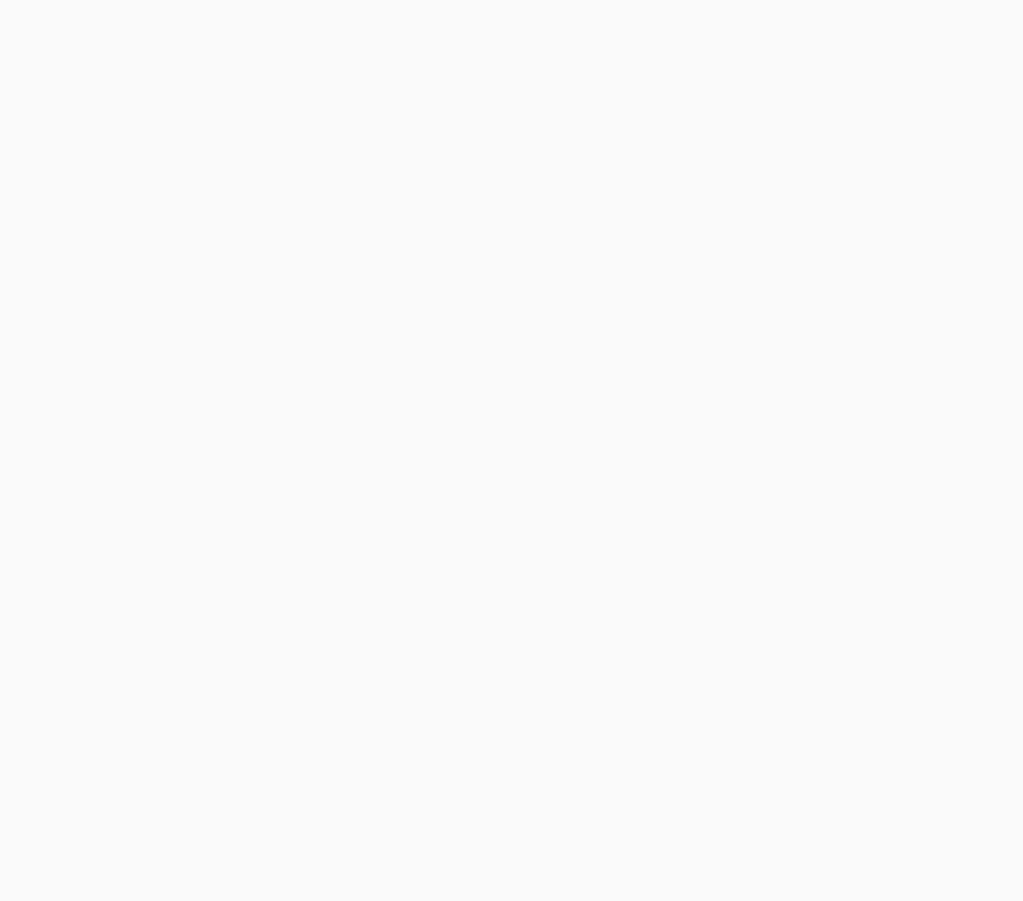
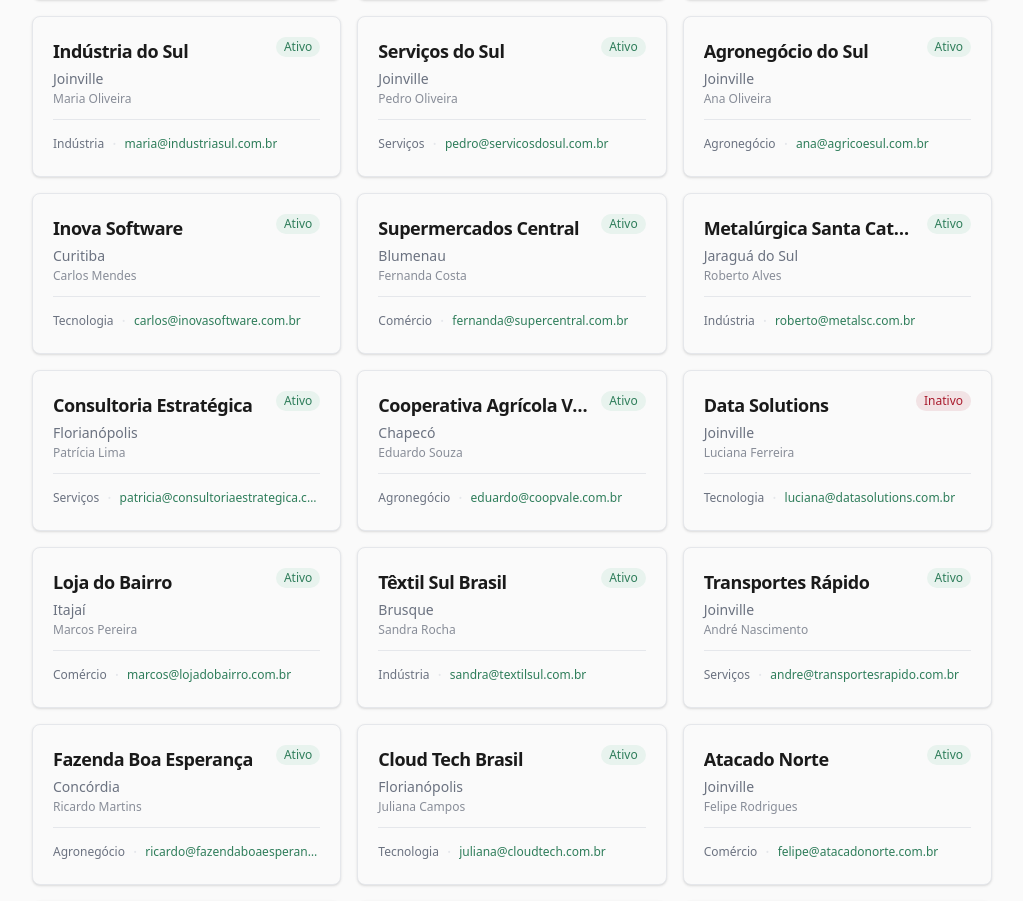
Before and after one commit to vhasckel/desafio-de-software, a Next.js app: page / in a window 1280 px wide. Shown: the part 366-1267 px from the top of the page, without its empty margins (128-1151 px from the left). Before the commit the page ends 800 px from the top, so only its background shows below. Built offline with nearby package versions, Linux system fonts and the light colour scheme.

Commit message:
feature: display business list on home page

```diff
--- a/src/app/page.tsx
+++ b/src/app/page.tsx
@@ -1,22 +1,48 @@
+import { mockBusinesses } from '@/mocks/business';
+import { BusinessCard } from '@/components/layout/BusinessCard';
 import Link from 'next/link';
 
 export default function Home() {
   return (
-    <div className="min-h-screen bg-background text-foreground p-8">
-      <div className="max-w-2xl mx-auto">
-        <h1 className="text-3xl font-bold text-foreground mb-2">
+    <div className="min-h-screen bg-background text-foreground">
+      <header className="border-b border-border bg-sc-green-pale/30">
+        <div className="mx-auto max-w-5xl px-6 py-8 sm:px-8">
+          <div className="flex flex-col gap-4 sm:flex-row sm:items-end sm:justify-between">
+            <div className="border-l-4 border-accent pl-4">
+              <h1 className="text-2xl font-semibold tracking-tight text-foreground sm:text-3xl">
                 Empreendimentos SC
               </h1>
-        <p className="text-muted mb-6">
+              <p className="mt-1 text-sm text-muted sm:text-base">
                 Cadastro de empreendimentos em Santa Catarina
               </p>
+            </div>
             <Link
               href="/new"
-          className="inline-block bg-accent text-white px-6 py-2 rounded font-medium hover:bg-accent-hover transition-colors"
+              className="inline-flex shrink-0 items-center justify-center rounded-lg bg-accent px-5 py-2.5 text-sm font-medium text-white transition-colors hover:bg-accent-hover focus:outline-none focus:ring-2 focus:ring-accent focus:ring-offset-2"
             >
               Novo Empreendimento
             </Link>
           </div>
         </div>
+      </header>
+
+      <main className="mx-auto max-w-5xl px-6 py-8 sm:px-8">
+        <section aria-labelledby="list-heading">
+          <h2 id="list-heading" className="sr-only">
+            Lista de empreendimentos
+          </h2>
+          <p className="mb-6 text-sm text-muted">
+            {mockBusinesses.length} empreendimento{mockBusinesses.length !== 1 ? 's' : ''} cadastrado{mockBusinesses.length !== 1 ? 's' : ''}
+          </p>
+          <ul className="grid grid-cols-1 gap-4 sm:grid-cols-2 xl:grid-cols-3">
+            {mockBusinesses.map((business) => (
+              <li key={business.id}>
+                <BusinessCard business={business} />
+              </li>
+            ))}
+          </ul>
+        </section>
+      </main>
+    </div>
   );
 }
--- /dev/null
+++ b/src/components/layout/BusinessCard.tsx
@@ -0,0 +1,40 @@
+import { Business, BusinessStatus } from '@/types/business';
+
+export function BusinessCard({ business }: { business: Business }) {
+  return (
+    <article className="group relative rounded-lg border border-border bg-background p-5 shadow-sm transition-shadow hover:shadow-md">
+      <div className="flex items-start justify-between gap-3">
+        <div className="min-w-0 flex-1">
+          <h2 className="truncate text-lg font-semibold tracking-tight text-foreground">
+            {business.name}
+          </h2>
+          <p className="mt-1 text-sm text-muted">
+            {business.city}
+          </p>
+          <p className="mt-0.5 text-xs text-muted/80">
+            {business.manager}
+          </p>
+        </div>
+        <span
+          className={`shrink-0 rounded-full px-2 py-0.5 text-xs font-medium ${
+            business.status === BusinessStatus.ACTIVE
+              ? 'bg-sc-green-pale text-sc-green'
+              : 'bg-sc-red/10 text-sc-red'
+          }`}
+        >
+          {business.status}
+        </span>
+      </div>
+      <div className="mt-3 flex items-center gap-2 border-t border-border pt-3">
+        <span className="text-xs text-muted">{business.sector}</span>
+        <span className="text-border">·</span>
+        <a
+          href={`mailto:${business.contact}`}
+          className="truncate text-xs text-accent hover:text-accent-hover hover:underline"
+        >
+          {business.contact}
+        </a>
+      </div>
+    </article>
+  );
+}
--- /dev/null
+++ b/src/mocks/business.ts
@@ -0,0 +1,238 @@
+import { BusinessSector, BusinessStatus } from '@/types/business';
+
+export const mockBusinesses = [
+  {
+    id: '1',
+    name: 'Empresa 1',
+    manager: 'João da Silva',
+    city: 'Joinville',
+    sector: BusinessSector.TECHNOLOGY,
+    contact: 'joao.silva@empresa1.com',
+    status: BusinessStatus.ACTIVE,
+  },
+  {
+    id: '2',
+    name: 'Tech Sul Ltda',
+    manager: 'Maria Silva',
+    city: 'Florianópolis',
+    sector: BusinessSector.TECHNOLOGY,
+    contact: 'contato@techsul.com.br',
+    status: BusinessStatus.ACTIVE,
+  },
+  {
+    id: '3',
+    name: 'Comércio do Vale',
+    manager: 'João Santos',
+    city: 'Joinville',
+    sector: BusinessSector.COMMERCE,
+    contact: 'joao@comerciodovale.com',
+    status: BusinessStatus.ACTIVE,
+  },
+  {
+    id: '4',
+    name: 'Indústria do Sul',
+    manager: 'Maria Oliveira',
+    city: 'Joinville',
+    sector: BusinessSector.INDUSTRY,
+    contact: 'maria@industriasul.com.br',
+    status: BusinessStatus.ACTIVE,
+  },
+  {
+    id: '5',
+    name: 'Serviços do Sul',
+    manager: 'Pedro Oliveira',
+    city: 'Joinville',
+    sector: BusinessSector.SERVICES,
+    contact: 'pedro@servicosdosul.com.br',
+    status: BusinessStatus.ACTIVE,
+  },
+  {
+    id: '6',
+    name: 'Agronegócio do Sul',
+    manager: 'Ana Oliveira',
+    city: 'Joinville',
+    sector: BusinessSector.AGRONEGIO,
+    contact: 'ana@agricoesul.com.br',
+    status: BusinessStatus.ACTIVE,
+  },
+  {
+    id: '7',
+    name: 'Inova Software',
+    manager: 'Carlos Mendes',
+    city: 'Curitiba',
+    sector: BusinessSector.TECHNOLOGY,
+    contact: 'carlos@inovasoftware.com.br',
+    status: BusinessStatus.ACTIVE,
+  },
+  {
+    id: '8',
+    name: 'Supermercados Central',
+    manager: 'Fernanda Costa',
+    city: 'Blumenau',
+    sector: BusinessSector.COMMERCE,
+    contact: 'fernanda@supercentral.com.br',
+    status: BusinessStatus.ACTIVE,
+  },
+  {
+    id: '9',
+    name: 'Metalúrgica Santa Catarina',
+    manager: 'Roberto Alves',
+    city: 'Jaraguá do Sul',
+    sector: BusinessSector.INDUSTRY,
+    contact: 'roberto@metalsc.com.br',
+    status: BusinessStatus.ACTIVE,
+  },
+  {
+    id: '10',
+    name: 'Consultoria Estratégica',
+    manager: 'Patrícia Lima',
+    city: 'Florianópolis',
+    sector: BusinessSector.SERVICES,
+    contact: 'patricia@consultoriaestrategica.com',
+    status: BusinessStatus.ACTIVE,
+  },
+  {
+    id: '11',
+    name: 'Cooperativa Agrícola Vale',
+    manager: 'Eduardo Souza',
+    city: 'Chapecó',
+    sector: BusinessSector.AGRONEGIO,
+    contact: 'eduardo@coopvale.com.br',
+    status: BusinessStatus.ACTIVE,
+  },
+  {
+    id: '12',
+    name: 'Data Solutions',
+    manager: 'Luciana Ferreira',
+    city: 'Joinville',
+    sector: BusinessSector.TECHNOLOGY,
+    contact: 'luciana@datasolutions.com.br',
+    status: BusinessStatus.INACTIVE,
+  },
+  {
+    id: '13',
+    name: 'Loja do Bairro',
+    manager: 'Marcos Pereira',
+    city: 'Itajaí',
+    sector: BusinessSector.COMMERCE,
+    contact: 'marcos@lojadobairro.com.br',
+    status: BusinessStatus.ACTIVE,
+  },
+  {
+    id: '14',
+    name: 'Têxtil Sul Brasil',
+    manager: 'Sandra Rocha',
+    city: 'Brusque',
+    sector: BusinessSector.INDUSTRY,
+    contact: 'sandra@textilsul.com.br',
+    status: BusinessStatus.ACTIVE,
+  },
+  {
+    id: '15',
+    name: 'Transportes Rápido',
+    manager: 'André Nascimento',
+    city: 'Joinville',
+    sector: BusinessSector.SERVICES,
+    contact: 'andre@transportesrapido.com.br',
+    status: BusinessStatus.ACTIVE,
+  },
+  {
+    id: '16',
+    name: 'Fazenda Boa Esperança',
+    manager: 'Ricardo Martins',
+    city: 'Concórdia',
+    sector: BusinessSector.AGRONEGIO,
+    contact: 'ricardo@fazendaboaesperanca.com.br',
+    status: BusinessStatus.ACTIVE,
+  },
+  {
+    id: '17',
+    name: 'Cloud Tech Brasil',
+    manager: 'Juliana Campos',
+    city: 'Florianópolis',
+    sector: BusinessSector.TECHNOLOGY,
+    contact: 'juliana@cloudtech.com.br',
+    status: BusinessStatus.ACTIVE,
+  },
+  {
+    id: '18',
+    name: 'Atacado Norte',
+    manager: 'Felipe Rodrigues',
+    city: 'Joinville',
+    sector: BusinessSector.COMMERCE,
+    contact: 'felipe@atacadonorte.com.br',
+    status: BusinessStatus.ACTIVE,
+  },
+  {
+    id: '19',
+    name: 'Plásticos do Litoral',
+    manager: 'Cristina Barbosa',
+    city: 'São José',
+    sector: BusinessSector.INDUSTRY,
+    contact: 'cristina@plasticoslitoral.com.br',
+    status: BusinessStatus.ACTIVE,
+  },
+  {
+    id: '20',
+    name: 'Escola de Idiomas Global',
+    manager: 'Paulo Henrique',
+    city: 'Blumenau',
+    sector: BusinessSector.SERVICES,
+    contact: 'paulo@escolaglobal.com.br',
+    status: BusinessStatus.ACTIVE,
+  },
+  {
+    id: '21',
+    name: 'Agropecuária Planalto',
+    manager: 'Mariana Santos',
+    city: 'Lages',
+    sector: BusinessSector.AGRONEGIO,
+    contact: 'mariana@agroplanalto.com.br',
+    status: BusinessStatus.ACTIVE,
+  },
+  {
+    id: '22',
+    name: 'Dev House Studio',
+    manager: 'Gustavo Teixeira',
+    city: 'Joinville',
+    sector: BusinessSector.TECHNOLOGY,
+    contact: 'gustavo@devhouse.com.br',
+    status: BusinessStatus.ACTIVE,
+  },
+  {
+    id: '23',
+    name: 'Boutique Elegância',
+    manager: 'Renata Oliveira',
+    city: 'Balneário Camboriú',
+    sector: BusinessSector.COMMERCE,
+    contact: 'renata@boutiqueelegancia.com.br',
+    status: BusinessStatus.INACTIVE,
+  },
+  {
+    id: '24',
+    name: 'Móveis Artesanais SC',
+    manager: 'Diego Cardoso',
+    city: 'Rio do Sul',
+    sector: BusinessSector.INDUSTRY,
+    contact: 'diego@moveisartesanais.com.br',
+    status: BusinessStatus.ACTIVE,
+  },
+  {
+    id: '25',
+    name: 'Clínica Saúde Total',
+    manager: 'Dra. Vanessa Lima',
+    city: 'Florianópolis',
+    sector: BusinessSector.SERVICES,
+    contact: 'vanessa@clinicasaudetotal.com.br',
+    status: BusinessStatus.ACTIVE,
+  },
+  {
+    id: '26',
+    name: 'Cooperativa Leiteira',
+    manager: 'Antônio Becker',
+    city: 'Campos Novos',
+    sector: BusinessSector.AGRONEGIO,
+    contact: 'antonio@coopleiteira.com.br',
+    status: BusinessStatus.ACTIVE,
+  },
+];
```
Also changed, not shown: tsconfig.json (+10 -5 lines). Lines whose indentation alone changed are shown as unchanged.
